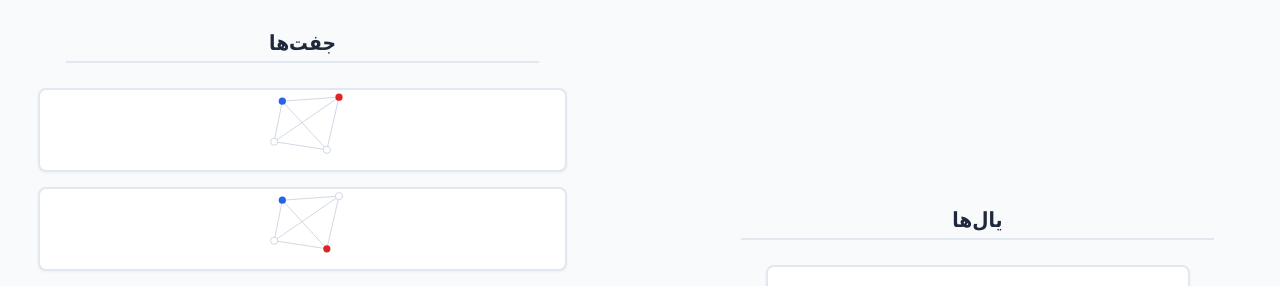
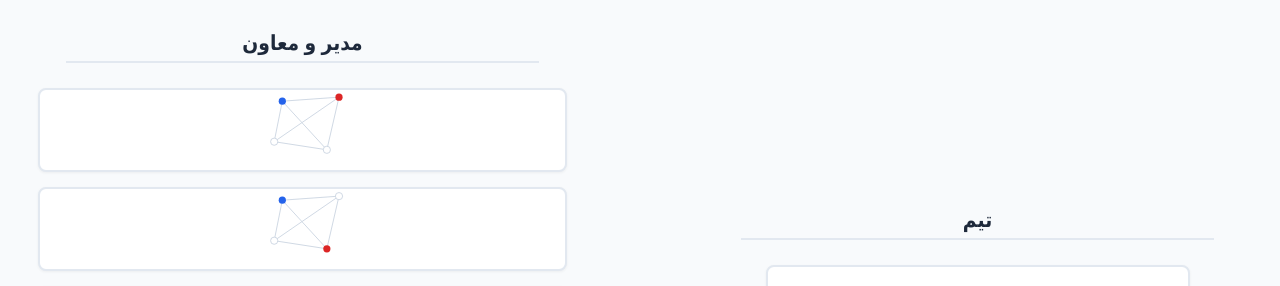
Before and after one commit to mr-sina-imani/sepid-academi-minigames, a plain HTML site: page principle_of_bijection/11-matching_pairs_to_edges-v4.html in a window 1280 px wide. Shown: the top 286 px of the page. Drawn offline with Linux system fonts and the light colour scheme.

Commit message:
update minigames

```diff
--- a/principle_of_bijection/11-matching_pairs_to_edges-v4.html
+++ b/principle_of_bijection/11-matching_pairs_to_edges-v4.html
@@ -176,8 +176,8 @@
         </svg>
 
         <div id="game-layout">
-            <div class="column" id="pairs-col"><div class="col-header">جفت‌ها</div></div>
-            <div class="column" id="edges-col"><div class="col-header">یال‌ها</div></div>
+            <div class="column" id="pairs-col"><div class="col-header">مدیر و معاون</div></div>
+            <div class="column" id="edges-col"><div class="col-header">تیم</div></div>
         </div>
     </div>
 
```
